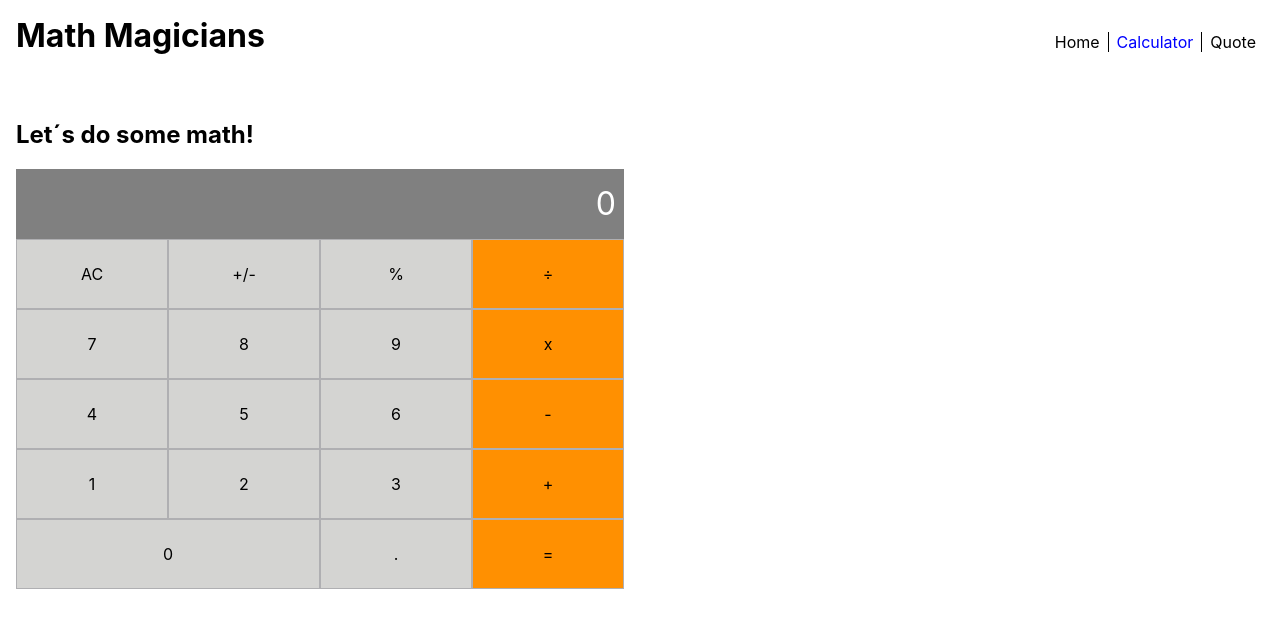
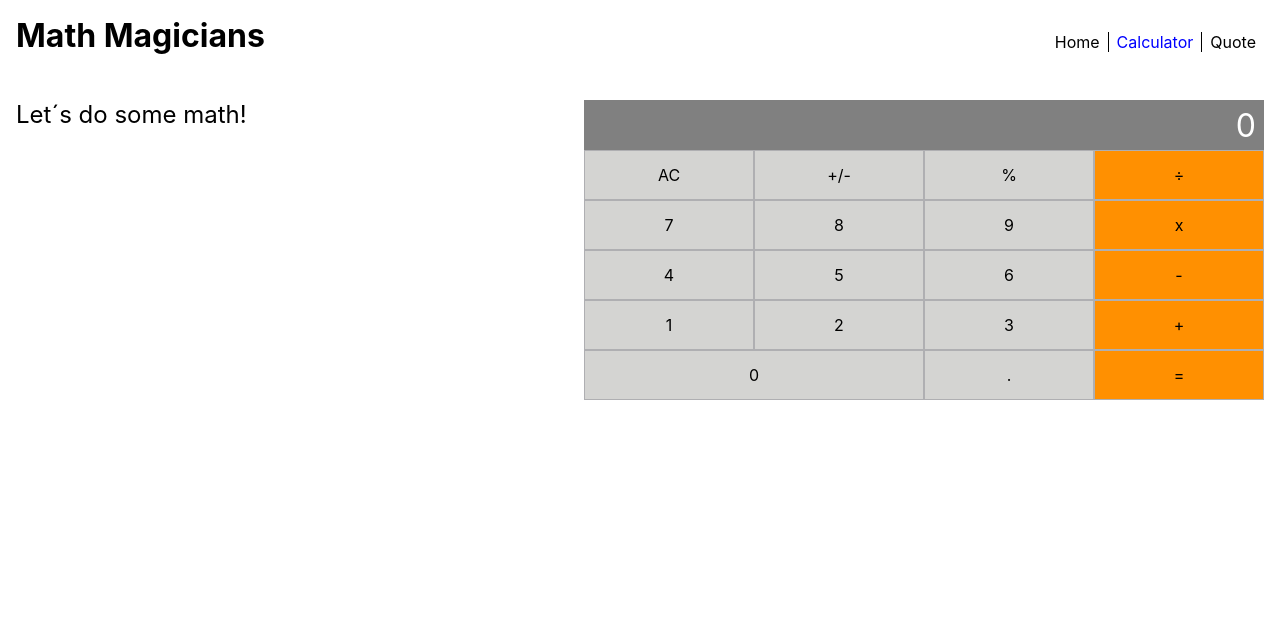
Before and after one commit to Alexr16/MathMagicians, a React (Create React App) app: page /calculator in a window 1280 px wide. Shown: the top 628 px of the page. Built offline with nearby package versions, Linux system fonts and the light colour scheme.

Commit message:
Style Calculator page

```diff
--- a/src/App.css
+++ b/src/App.css
@@ -4,9 +4,10 @@
 
 .calc-container {
   font-size: 1rem;
-  height: 80vh;
-  width: 80vh;
-  padding: 1rem;
+}
+
+.container {
+  width: 85vh;
 }
 
 .wrapper {
@@ -19,7 +20,7 @@
   display: grid;
   place-content: center;
   cursor: pointer;
-  height: 70px;
+  height: 50px;
   width: 100%;
   border: 1px solid #afafb2;
 }
@@ -28,7 +29,7 @@
   display: flex;
   color: white;
   background-color: gray;
-  height: 70px;
+  height: 50px;
   padding: 0.5rem;
   font-size: 2rem;
   align-items: center;
@@ -69,3 +70,15 @@ h1 {
   font-size: 2em;
   margin: 0;
 }
+
+.cal-cont {
+  display: flex;
+  justify-content: space-between;
+  margin: 1rem;
+}
+
+h2 {
+  font-size: 1.5em;
+  font-weight: 400;
+  margin: 0;
+}
--- a/src/components/Calculator.js
+++ b/src/components/Calculator.js
@@ -20,7 +20,7 @@ const Calculator = () => {
   };
 
   return (
-    <>
+    <div className="cal-cont">
       <div>
         <h2>Let´s do some math!</h2>
       </div>
@@ -48,7 +48,7 @@ const Calculator = () => {
           <div role="button" tabIndex="0" onClick={() => handleClick('=')} onKeyPress={onKeyPress} className="btn orange" value="=">=</div>
         </div>
       </div>
-    </>
+    </div>
   );
 };
 
```
